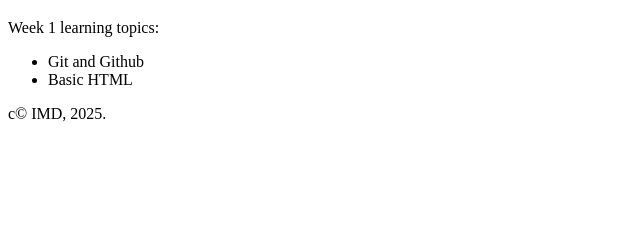
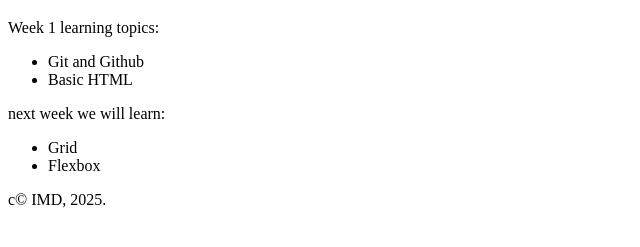
Before and after one commit to lang0588/mtm6201_w25_week1, a plain HTML site: page index.html in a window 1280 px wide. Shown: the part 61-308 px from the top of the page, without its empty margins (0-640 px from the left). Drawn offline with Linux system fonts and the light colour scheme.

Commit message:
add content for next week

```diff
--- a/index.html
+++ b/index.html
@@ -17,6 +17,11 @@
                 <li>Git and Github</li>
                 <li>Basic <aabr title="Hypertext Markup Language ">HTML</aabr></li>
             </ul>
+            <p>next week we will learn:</p>
+            <ul>
+                <li>Grid</li>
+                <li>Flexbox</li>
+            </ul>
        </main>
 
 
```
